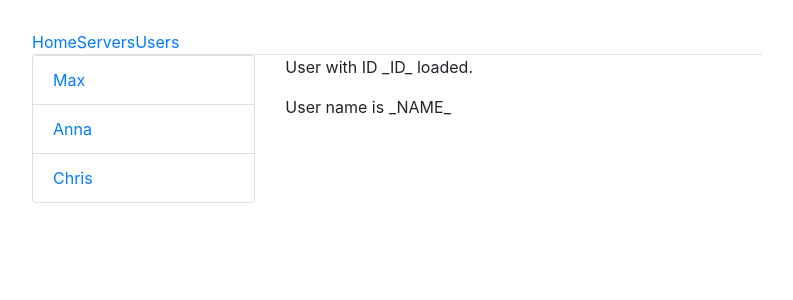
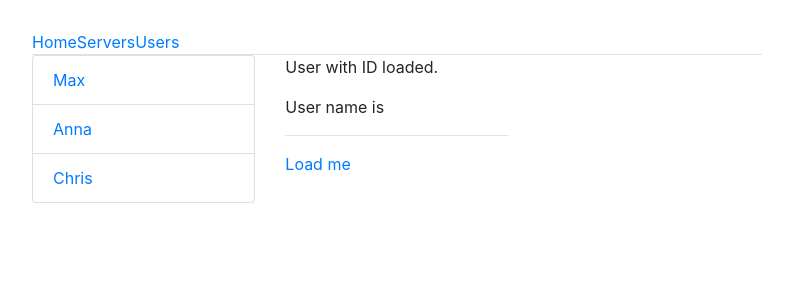
Before and after one commit to AndrewPalchykovsky/a-routes, an Angular app: page /users in a window 1280 px wide. Shown: the top 300 px of the page, without its empty margins (53-846 px from the left). Built offline with nearby package versions, Linux system fonts and the light colour scheme.

Commit message:
Fetching route parameters reactively

```diff
--- a/src/app/app.module.ts
+++ b/src/app/app.module.ts
@@ -17,7 +17,7 @@
 const appRoutes: Routes = [
   { path: '', component: HomeComponent },
   { path: 'users', component: UsersComponent },
-  { path: 'users/:id', component: UserComponent },
+  { path: 'users/:id/:name', component: UserComponent },
   { path: 'servers', component: ServersComponent }
 ];
 
--- a/src/app/users/user/user.component.html
+++ b/src/app/users/user/user.component.html
@@ -1,2 +1,4 @@
-<p>User with ID _ID_ loaded.</p>
-<p>User name is _NAME_</p>
+<p>User with ID {{user.id}} loaded.</p>
+<p>User name is {{user.name}}</p>
+<hr>
+<a [routerLink]="['/users', 10, 'Andrew']">Load me</a>
--- a/src/app/users/user/user.component.ts
+++ b/src/app/users/user/user.component.ts
@@ -1,4 +1,5 @@
 import { Component, OnInit } from '@angular/core';
+import { ActivatedRoute, Params } from '@angular/router';
 
 @Component({
   selector: 'app-user',
@@ -6,11 +7,21 @@
   styleUrls: ['./user.component.css']
 })
 export class UserComponent implements OnInit {
-  user: {id: number, name: string};
+  user: { id: number, name: string };
 
-  constructor() { }
+  constructor(private route: ActivatedRoute) { }
 
   ngOnInit() {
+    this.user = {
+      id: this.route.snapshot.params['id'],
+      name: this.route.snapshot.params['name'],
+    }
+    this.route.params.subscribe(
+      (params: Params) => {
+        this.user.id = params['id'];
+        this.user.name = params['name'];
+      }
+    );
   }
 
 }
--- a/src/app/users/users.component.html
+++ b/src/app/users/users.component.html
@@ -1,10 +1,7 @@
 <div class="row">
   <div class="col-xs-12 col-sm-4">
     <div class="list-group">
-      <a
-        href="#"
-        class="list-group-item"
-        *ngFor="let user of users">
+      <a class="list-group-item" *ngFor="let user of users">
         {{ user.name }}
       </a>
     </div>
```
